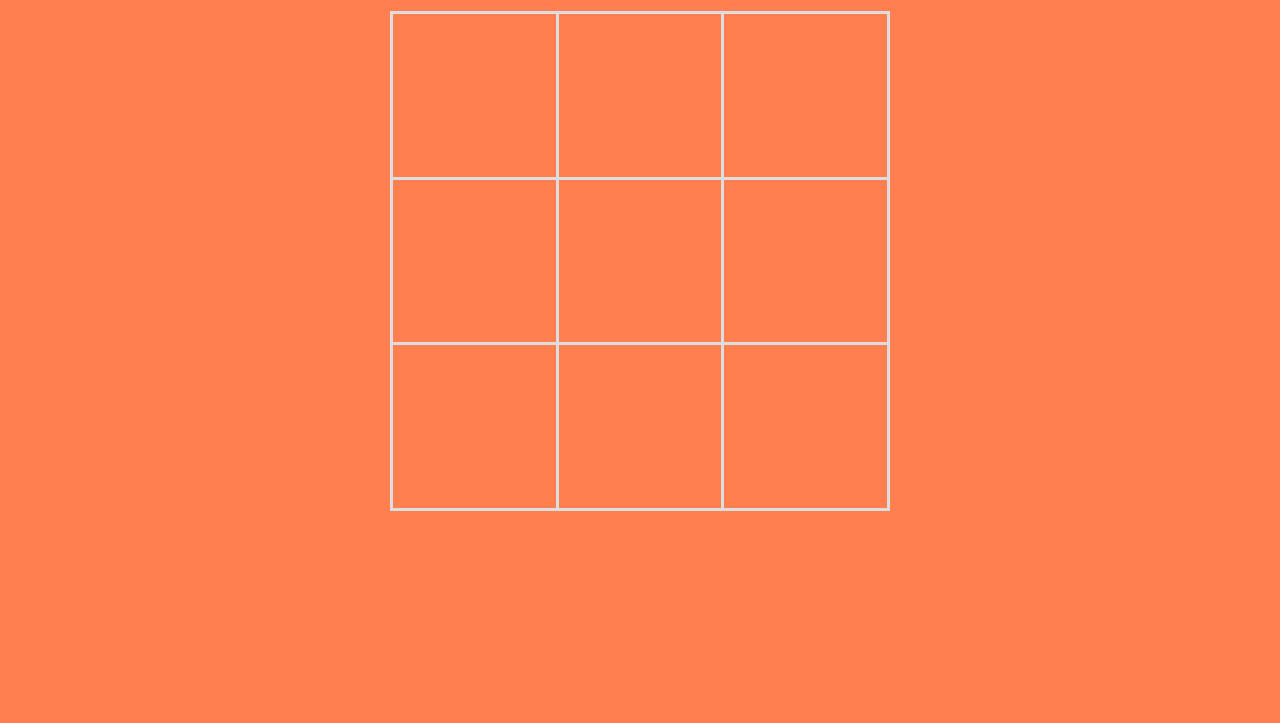
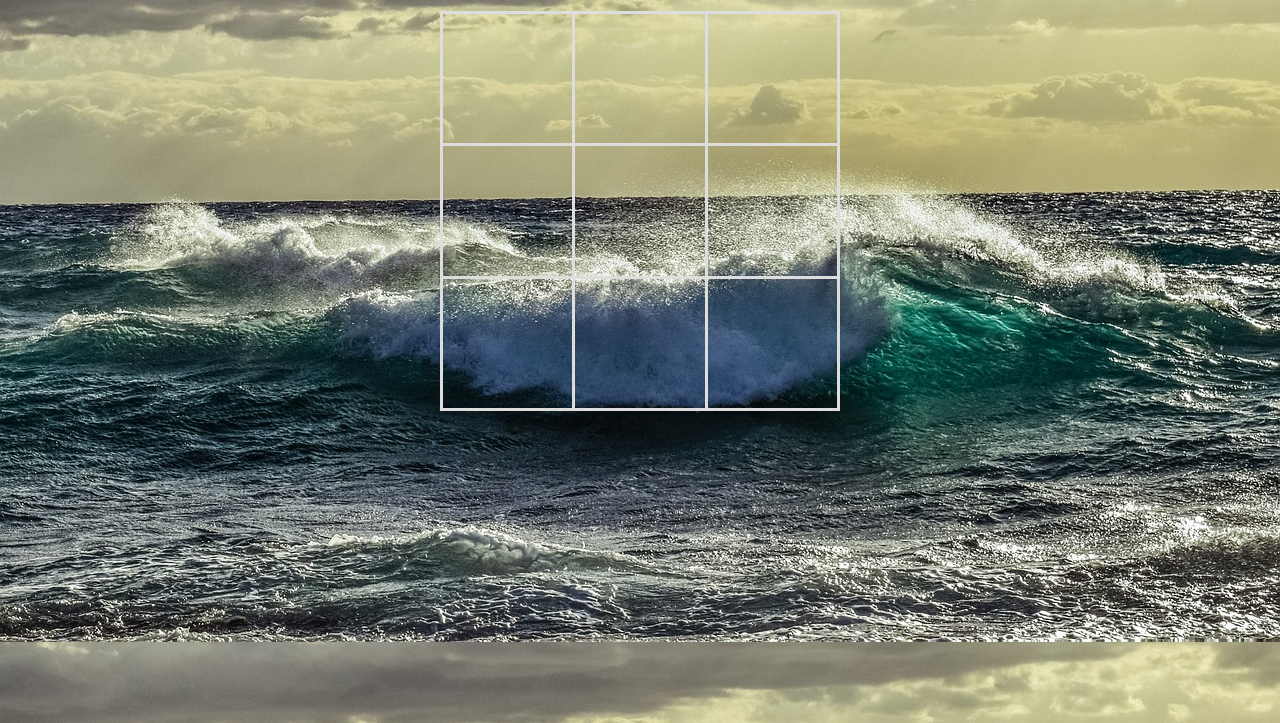
Before and after one commit to fheras1/Tic-tac-toe, a plain HTML site: page index.html in a window 1280 px wide. Shown: the part 77-800 px from the top of the page. Drawn offline with Linux system fonts and the light colour scheme; files whose address does not match are found by name.

Commit message:
feat: new background image

```diff
--- a/css/styles.css
+++ b/css/styles.css
@@ -9,11 +9,13 @@ h1 {
 .table {
     margin: auto;
     border-collapse: collapse;
-    width: 500px;
-    height: 500px;
+    width: 400px;
+    height: 400px;
   }
-body {background-color: coral;}
-
+/*body {background-color: coral;}*/
+body {
+  background-image: url('/Users/felixheras/ironhack/tic-tac-toe/Tic-tac-toe/img/images.jpg');
+}
 td, th {
     border: 3px solid #dddddd;
     text-align: left;
@@ -21,8 +23,6 @@ td, th {
   }
 
 .tr {
-width: 50px;
-height: 50px;
 border: 1px solid black;
 text-align: center;
 }
--- a/index.html
+++ b/index.html
@@ -12,11 +12,11 @@
   <!-- <div id="background"> -->
       <!-- <canvas id="canvas" width="1000" height="400"></canvas> -->
     <!-- <div> -->
-    <button>
+    <button id="button">
       Start Game
     </button>
   <table id="gameBoard">
-    <table class="table table-bordered">
+    <table class= "table table-bordered">
       <tr>
       <td id="box00" class="box"></td>
         <td id="box01" class="box"></td>
```
Also changed, not shown: img/images.jpeg (deleted), img/images.jpg (added).
